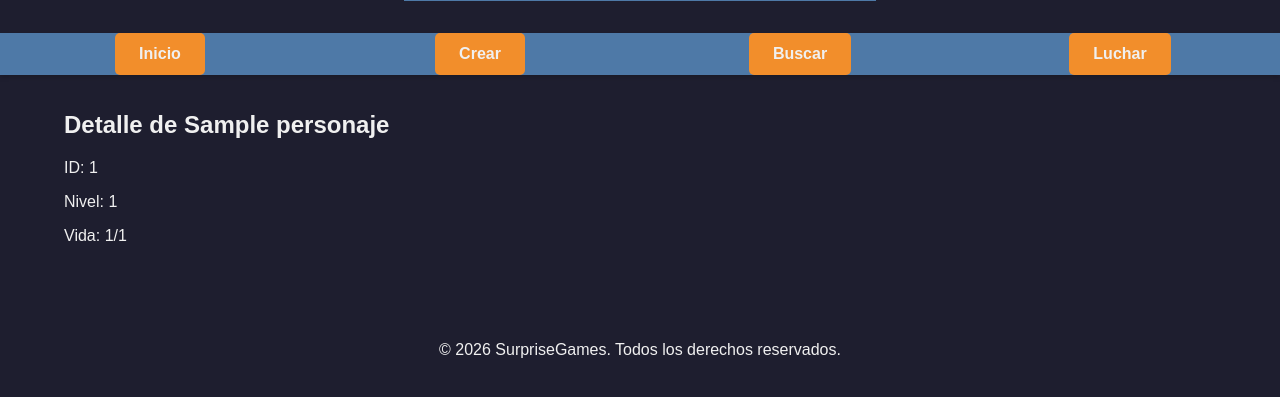
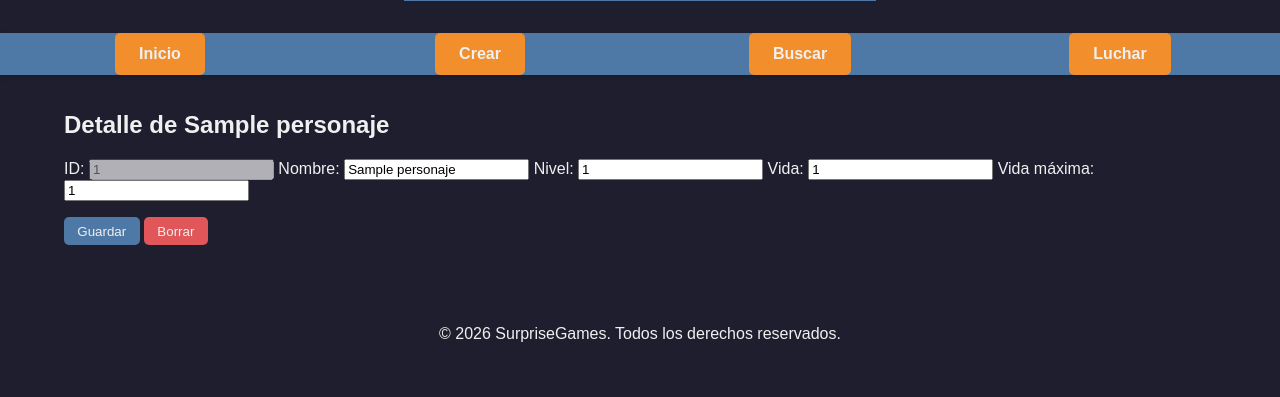
Before and after one commit to marlopia/Academia_de_Heroes, a Django app: page /1/info/ in a window 1280 px wide. Shown: the part 274-671 px from the top of the page. Run offline with Django 5.2, Linux system fonts and the light colour scheme; tables that the repository leaves empty hold one stand-in row (values such as "Sample post").

Commit message:
personaje editar y borrar ok

```diff
--- a/app/templates/info.html
+++ b/app/templates/info.html
@@ -4,8 +4,28 @@
 
 <h2>Detalle de {{ personaje.nombre }}</h2>
 
-<p>ID: {{ personaje.id }}</p>
-<p>Nivel: {{ personaje.nivel }}</p>
-<p>Vida: {{ personaje.vida }}/{{ personaje.vida_max }}</p>
+<form method="post">
+    {% csrf_token %}
+
+    <label>ID:</label>
+    <input type="text" value="{{ personaje.id }}" disabled>
+
+    <label>Nombre:</label>
+    <input type="text" name="nombre" value="{{ personaje.nombre }}">
+
+    <label>Nivel:</label>
+    <input type="number" name="nivel" value="{{ personaje.nivel }}">
+
+    <label>Vida:</label>
+    <input type="number" name="vida" value="{{ personaje.vida }}">
+
+    <label>Vida máxima:</label>
+    <input type="number" name="vida_max" value="{{ personaje.vida_max }}">
+
+    <div style="margin-top:1em;">
+        <button type="submit" name="guardar">Guardar</button>
+        <button type="submit" name="borrar" style="background-color:#e15759;">Borrar</button>
+    </div>
+</form>
 
 {% endblock %}
--- a/app/views.py
+++ b/app/views.py
@@ -61,4 +61,20 @@ def luchar(request):
 
 def info_personaje(request, id):
     personaje = get_object_or_404(Personaje, id=id)
+
+    if request.method == "POST":
+        if "guardar" in request.POST:
+            personaje.nombre = request.POST.get("nombre", personaje.nombre)
+            personaje.nivel = int(request.POST.get("nivel", personaje.nivel))
+            personaje.vida = int(request.POST.get("vida", personaje.vida))
+            personaje.vida_max = int(request.POST.get("vida_max", personaje.vida_max))
+            personaje.save()
+            messages.success(request, "Personaje actualizado correctamente")
+            return redirect("info_personaje", id=id)
+
+        elif "borrar" in request.POST:
+            personaje.delete()
+            messages.success(request, "Personaje borrado correctamente")
+            return redirect("buscar")
+
     return render(request, "info.html", {"personaje": personaje})
```
